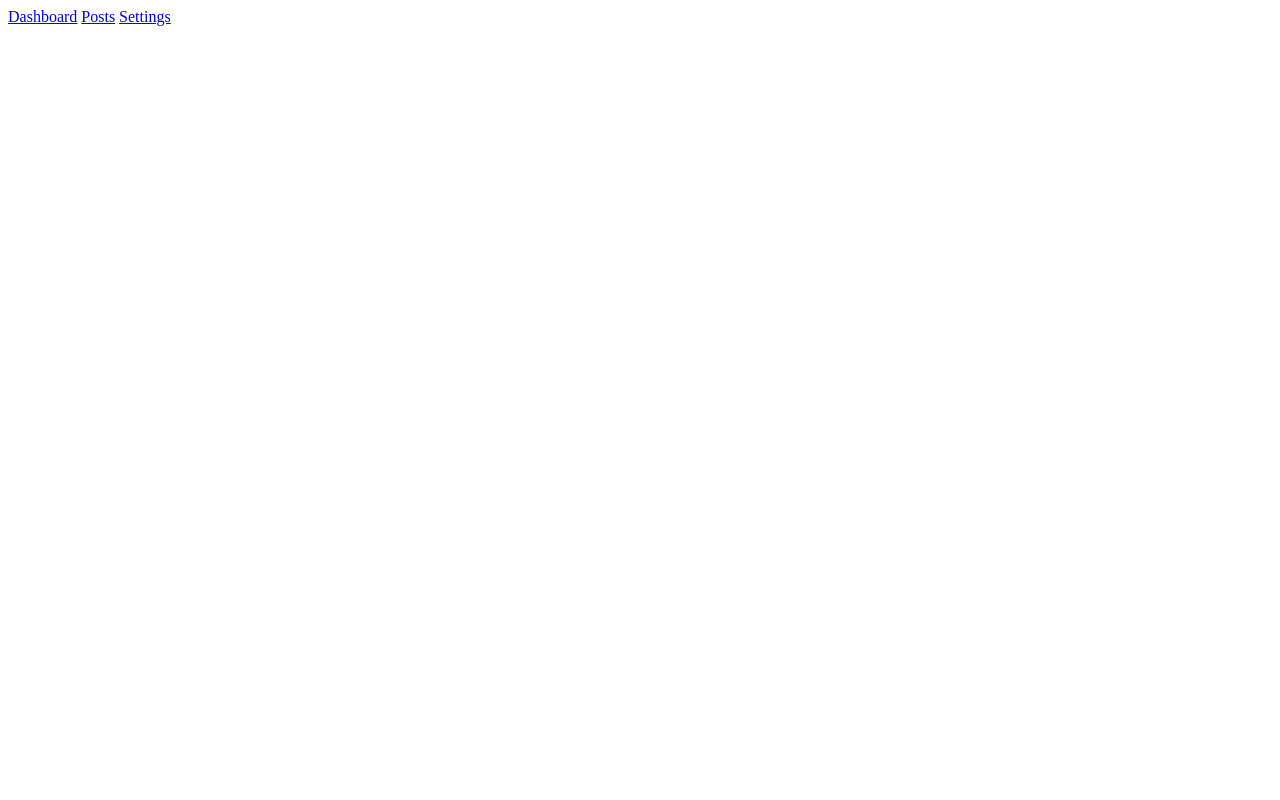
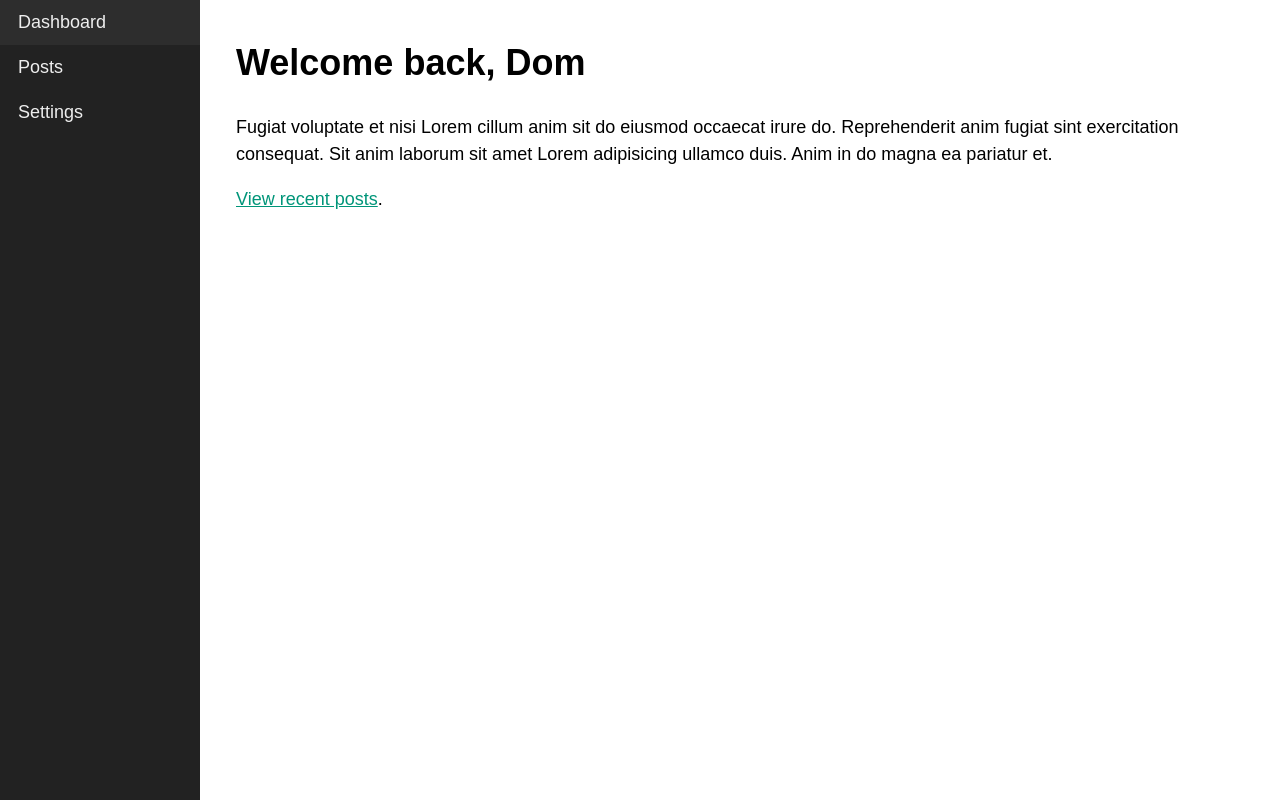
Before and after one commit to Joshimmor/VanillaJavascriptApp, a website with bundled scripts: page frontend/index.html in a window 1280 px wide. Built offline with nearby package versions, Linux system fonts and the light colour scheme.

Commit message:
Working copy

```diff
--- a/frontend/static/Js/Index.js
+++ b/frontend/static/Js/Index.js
@@ -0,0 +1,63 @@
+import Dashboard from "./views/Dashboard.js";
+import Posts from "./views/Posts.js";
+import PostView from "./views/PostView.js";
+import Settings from "./views/Settings.js";
+
+const pathToRegex = path => new RegExp("^" + path.replace(/\//g, "\\/").replace(/:\w+/g, "(.+)") + "$");
+
+const getParams = match => {
+    const values = match.result.slice(1);
+    const keys = Array.from(match.route.path.matchAll(/:(\w+)/g)).map(result => result[1]);
+
+    return Object.fromEntries(keys.map((key, i) => {
+        return [key, values[i]];
+    }));
+};
+
+const navigateTo = url => {
+    history.pushState(null, null, url);
+    router();
+};
+
+const router = async () => {
+    const routes = [
+        { path: "/", view: Dashboard },
+        { path: "/posts", view: Posts },
+        { path: "/posts/:id", view: PostView },
+        { path: "/settings", view: Settings }
+    ];
+
+    // Test each route for potential match
+    const potentialMatches = routes.map(route => {
+        return {
+            route: route,
+            result: location.pathname.match(pathToRegex(route.path))
+        };
+    });
+
+    let match = potentialMatches.find(potentialMatch => potentialMatch.result !== null);
+
+    if (!match) {
+        match = {
+            route: routes[0],
+            result: [location.pathname]
+        };
+    }
+
+    const view = new match.route.view(getParams(match));
+
+    document.querySelector("#app").innerHTML = await view.getHtml();
+};
+
+window.addEventListener("popstate", router);
+
+document.addEventListener("DOMContentLoaded", () => {
+    document.body.addEventListener("click", e => {
+        if (e.target.matches("[data-link]")) {
+            e.preventDefault();
+            navigateTo(e.target.href);
+        }
+    });
+
+    router();
+});
--- /dev/null
+++ b/frontend/static/Js/views/AbstractView.js
@@ -0,0 +1,13 @@
+export default class {
+    constructor(params) {
+        this.params = params;
+    }
+
+    setTitle(title) {
+        document.title = title;
+    }
+
+    async getHtml() {
+        return "";
+    }
+}
--- /dev/null
+++ b/frontend/static/Js/views/Dashboard.js
@@ -0,0 +1,20 @@
+import AbstractView from "./AbstractView.js";
+
+export default class extends AbstractView {
+    constructor(params) {
+        super(params);
+        this.setTitle("Dashboard");
+    }
+
+    async getHtml() {
+        return `
+            <h1>Welcome back, Dom</h1>
+            <p>
+                Fugiat voluptate et nisi Lorem cillum anim sit do eiusmod occaecat irure do. Reprehenderit anim fugiat sint exercitation consequat. Sit anim laborum sit amet Lorem adipisicing ullamco duis. Anim in do magna ea pariatur et.
+            </p>
+            <p>
+                <a href="/posts" data-link>View recent posts</a>.
+            </p>
+        `;
+    }
+}
--- /dev/null
+++ b/frontend/static/Js/views/PostView.js
@@ -0,0 +1,16 @@
+import AbstractView from "./AbstractView.js";
+
+export default class extends AbstractView {
+    constructor(params) {
+        super(params);
+        this.postId = params.id;
+        this.setTitle("Viewing Post");
+    }
+
+    async getHtml() {
+        return `
+            <h1>Post</h1>
+            <p>You are viewing post #${this.postId}.</p>
+        `;
+    }
+}
--- /dev/null
+++ b/frontend/static/Js/views/Posts.js
@@ -0,0 +1,15 @@
+import AbstractView from "./AbstractView.js";
+
+export default class extends AbstractView {
+    constructor(params) {
+        super(params);
+        this.setTitle("Posts");
+    }
+
+    async getHtml() {
+        return `
+            <h1>Posts</h1>
+            <p>You are viewing the posts!</p>
+        `;
+    }
+}
--- /dev/null
+++ b/frontend/static/Js/views/Settings.js
@@ -0,0 +1,15 @@
+import AbstractView from "./AbstractView.js";
+
+export default class extends AbstractView {
+    constructor(params) {
+        super(params);
+        this.setTitle("Settings");
+    }
+
+    async getHtml() {
+        return `
+            <h1>Settings</h1>
+            <p>Manage your privacy and configuration.</p>
+        `;
+    }
+}
--- /dev/null
+++ b/frontend/static/css/index.css
@@ -0,0 +1,40 @@
+body {
+    --nav-width: 200px;
+    margin: 0 0 0 var(--nav-width);
+    font-family: 'Quicksand', sans-serif;
+    font-size: 18px;
+}
+
+/* Creates a full-height, left-mounted navigation menu */
+.nav {
+    position: fixed;
+    top: 0;
+    left: 0;
+    width: var(--nav-width);
+    height: 100vh;
+    background: #222222;
+}
+
+/* Making these look fantastic */
+.nav__link {
+    display: block;
+    padding: 12px 18px;
+    text-decoration: none;
+    color: #eeeeee;
+    font-weight: 500;
+}
+
+.nav__link:hover {
+    background: rgba(255, 255, 255, 0.05);
+}
+
+#app {
+    margin: 2em;
+    line-height: 1.5;
+    font-weight: 500;
+}
+
+/* The 'dcode' green always needs to make an appearance */
+a {
+    color: #009579;
+}
```
Also changed, not shown: server.js (+3 -5 lines), frontend/index.html (line endings or trailing spaces).
